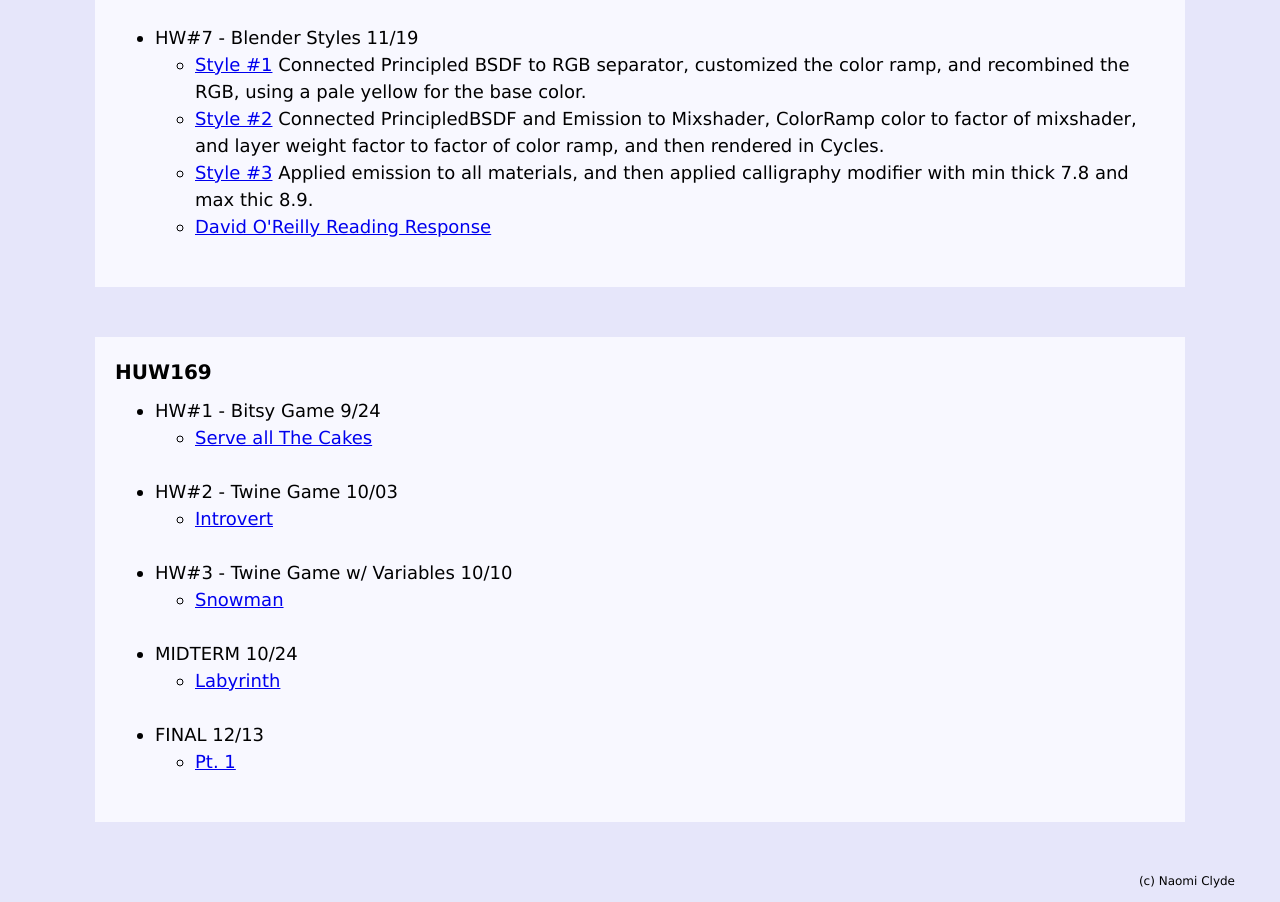
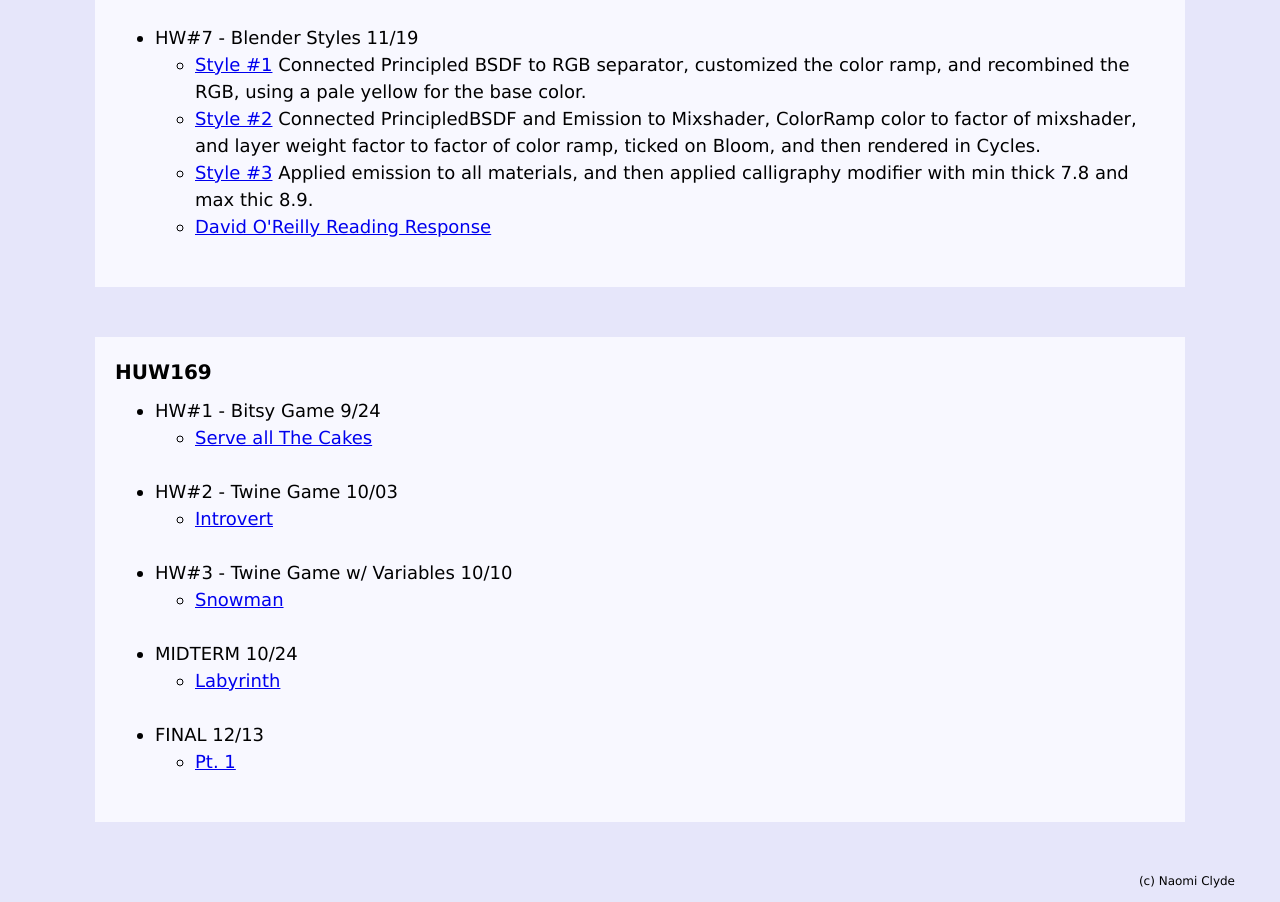
Before and after one commit to naomi-clyde51/naomi-clyde51.github.com, a plain HTML site: page index.html in a window 1280 px wide. Shown: the part 1184-2086 px from the top of the page. Drawn offline with Linux system fonts and the light colour scheme.

Commit message:
Update index.html

```diff
--- a/index.html
+++ b/index.html
@@ -76,7 +76,7 @@
         <li>HW#7 - Blender Styles 11/19
           <ul>
             <li><a href="style01.png">Style #1</a> Connected Principled BSDF to RGB separator, customized the color ramp, and recombined the RGB, using a pale yellow for the base color.</li>
-            <li><a href="style02.png">Style #2</a> Connected PrincipledBSDF and Emission to Mixshader, ColorRamp color to factor of mixshader, and layer weight factor to factor of color ramp, and then rendered in Cycles.</li>
+            <li><a href="style02.png">Style #2</a> Connected PrincipledBSDF and Emission to Mixshader, ColorRamp color to factor of mixshader, and layer weight factor to factor of color ramp, ticked on Bloom, and then rendered in Cycles.</li>
             <li><a href="style03.png">Style #3</a> Applied emission to all materials, and then applied calligraphy modifier with min thick 7.8 and max thic 8.9.</li>
             <li><a href="reading02.html">David O'Reilly Reading Response</a></li>
             </ul>
```
